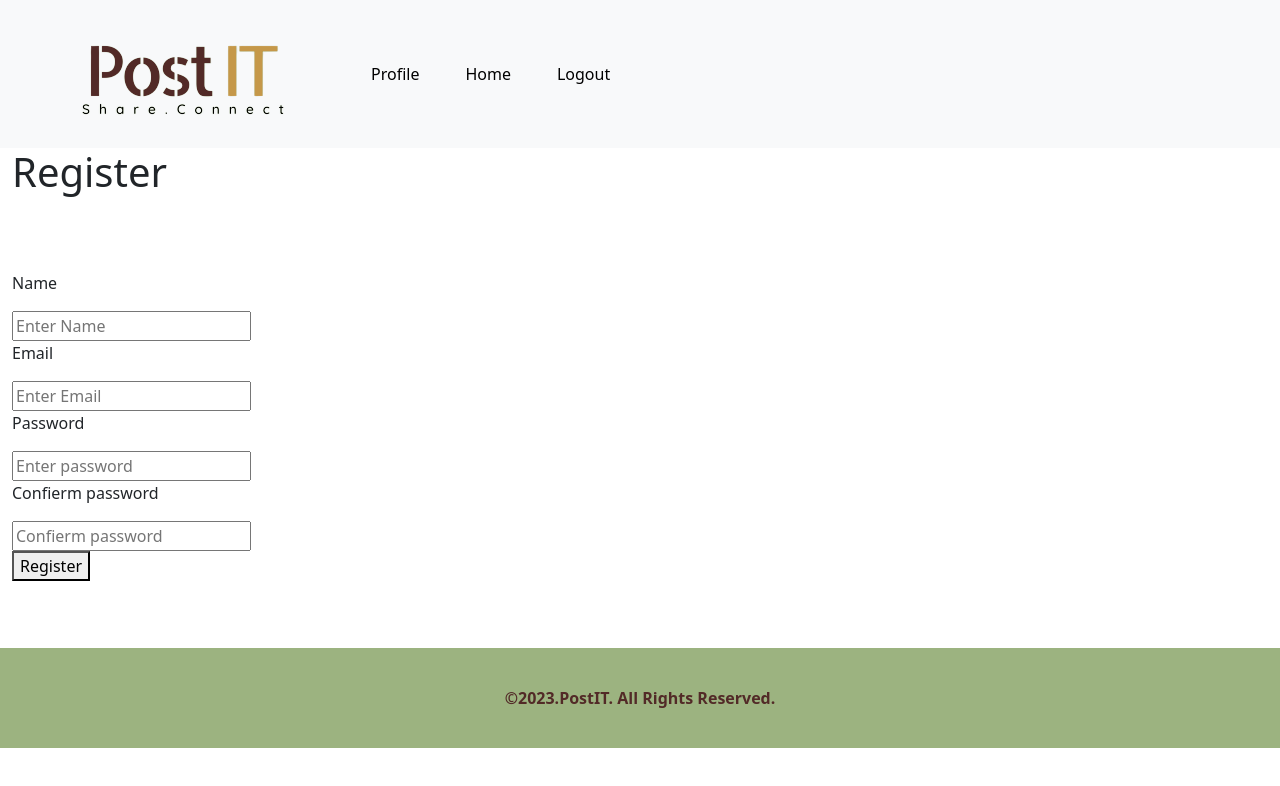
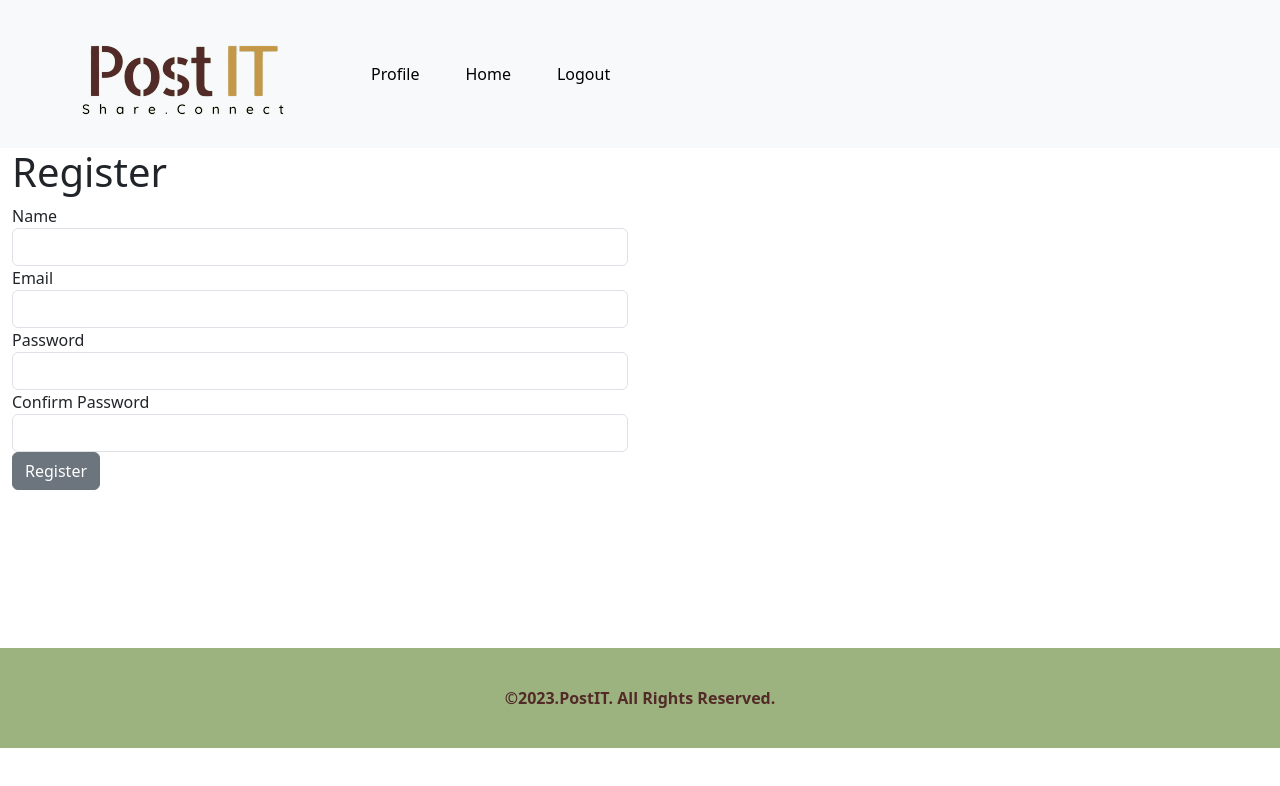
Before and after one commit to alfatima05/Post-it, a React (Create React App) app in the folder client/: page /register in a window 1280 px wide. Shown: the top 786 px of the page. Built offline with nearby package versions, Linux system fonts and the light colour scheme.

Commit message:
Add files via upload

```diff
--- a/client/src/Components/Register.js
+++ b/client/src/Components/Register.js
@@ -1,65 +1,52 @@
-import { Container, Row, Col, Form } from "reactstrap";
+import loginImage from "../Images/loginImage.jpg";
+import {
+  Button,
+  Col,
+  Label,
+  Container,
+  Row,
+  FormGroup,
+  Input,
+  Form,
+} from "reactstrap";
+import logo from "../Images/logo-t.png";
 
 const Register = () => {
   return (
-    <>
+    <Container>
       <h1>Register</h1>
-      <Container>
       <Form>
         <Row>
-            <Col>
-              <p>Name</p>
-              <input
-                id="exampleEmail"
-                name="email"
-                placeholder="Enter Name"
-                type="name"
-              />
+          <Col md={6}>
+            Name<br></br>
+            <Input type="text" name="name"></Input>
           </Col>
         </Row>
         <Row>
-            <Col md={3}>
-              <p>Email</p>
-              <input
-                id="exampleEmail"
-                name="email"
-                placeholder="Enter Email"
-                type="email"
-              />
-            </Col>
-          </Row>
-
-          <Row>
-            <Col md={3}>
-              <p>Password</p>
-              <input
-                id="examplePassword"
-                name="password"
-                placeholder="Enter password "
-                type="password"
-              />
+          <Col md={6}>
+            Email<br></br>
+            <Input type="email" name="email"></Input>
           </Col>
         </Row>
         <Row>
-            <Col md={3}>
-              <p>Confierm password</p>
-              <input
-                id="examplePassword"
-                name="password"
-                placeholder="Confierm password "
-                type="password"
-              />
+          <Col md={6}>
+            Password<br></br>
+            <Input type="password" name="password"></Input>
           </Col>
         </Row>
-
         <Row>
-            <Col md={3}>
-              <button>Register</button>
+          <Col md={6}>
+            Confirm Password<br></br>
+            <Input type="password" name="confirmpassword"></Input>
+          </Col>
+        </Row>
+        <Row>
+          <Col md={6}>
+            <Button>Register</Button>
           </Col>
         </Row>
       </Form>
     </Container>
-    </>
   );
 };
 
```
Lines whose indentation alone changed are shown as unchanged.
